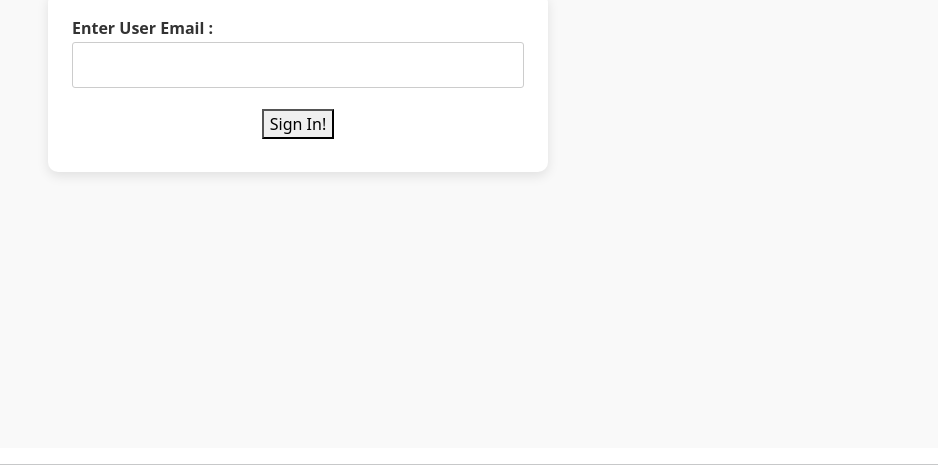
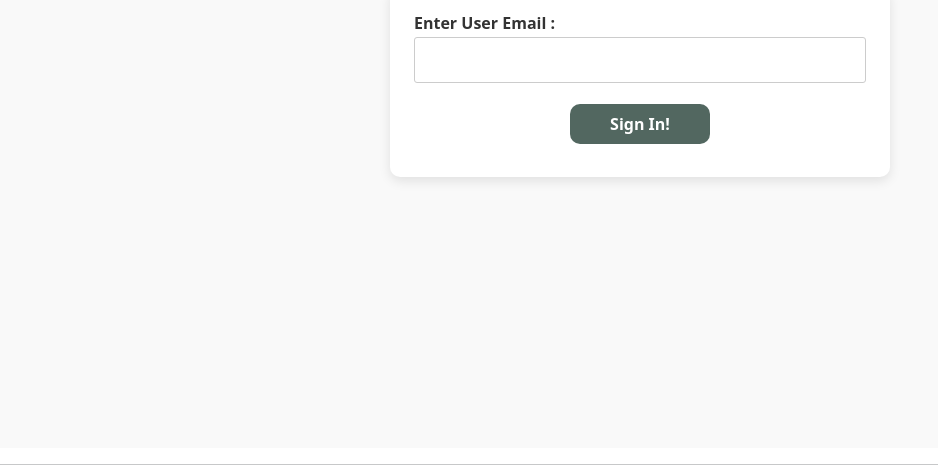
Before and after one commit to JamesBracken/eventura, a website built with Vite: page frontend_eventura/src/pages/login/index.html in a window 1280 px wide. Shown: the part 408-883 px from the top of the page, without its empty margins (0-938 px from the left). Built offline with nearby package versions, Linux system fonts and the light colour scheme.

Commit message:
Style(frontend): button

```diff
--- a/frontend_eventura/src/styles/abstracts/_mixins.scss
+++ b/frontend_eventura/src/styles/abstracts/_mixins.scss
@@ -8,10 +8,10 @@ $lg: 992px; // landscape tablets / laptops
 }
 
 @mixin flex-center() {
-  display: flex;
-  flex-direction: row;
-  justify-content: center;
-  align-items: center;
+    display: flex;
+    flex-direction: row;
+    justify-content: center;
+    align-items: center;
 }
 
 // Media query mixins
@@ -32,3 +32,8 @@ $lg: 992px; // landscape tablets / laptops
         @content;
     }
 }
+
+@mixin box-shadow-effect() {
+    $box-shadow: 0px 4px 12px -2px black, //palette.$clr-primary, // CHANGE TO PALETTE
+        0px 3px 7px -3px black; //palette.$clr-primary;;
+}
--- a/frontend_eventura/src/styles/components/_button.scss
+++ b/frontend_eventura/src/styles/components/_button.scss
@@ -0,0 +1,18 @@
+@use "../abstracts/palette";
+@use "../abstracts/mixins";
+@use "../base/typography.scss";
+
+button {
+    padding: 8px 40px;
+    border: none;
+    border-radius: 10px;
+    background-color: palette.$color-primary;
+    font-weight: typography.$fw-bold;
+    color: white;
+
+    &:hover {
+        background-color: palette.$color-secondary;
+        transition: 300ms ease-in-out;
+        @include mixins.box-shadow-effect();
+    }
+}
--- a/frontend_eventura/src/styles/components/_inputform.scss
+++ b/frontend_eventura/src/styles/components/_inputform.scss
@@ -15,6 +15,8 @@
     display: flex;
     flex-direction: column;
     gap: 5px;
+    margin-left: auto;
+    margin-right: auto;
 
     .form__field {
       display: flex;
--- a/frontend_eventura/src/styles/main.scss
+++ b/frontend_eventura/src/styles/main.scss
@@ -3,9 +3,9 @@
 @use "./base/typography.scss";
 @use "./components/inputform";
 @use "./components/bookings";
+@use "./components/button";
 
-$box-shadow: 0px 4px 12px -2px black, //palette.$clr-primary, // CHANGE TO PALETTE
-0px 3px 7px -3px black;//palette.$clr-primary;
+
 
 //Used to push the footer down to the bottom
 body, html {
```
